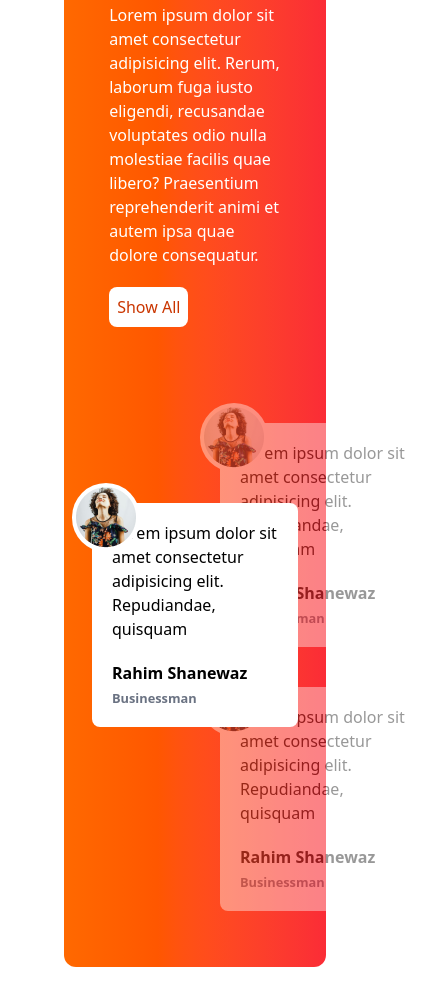
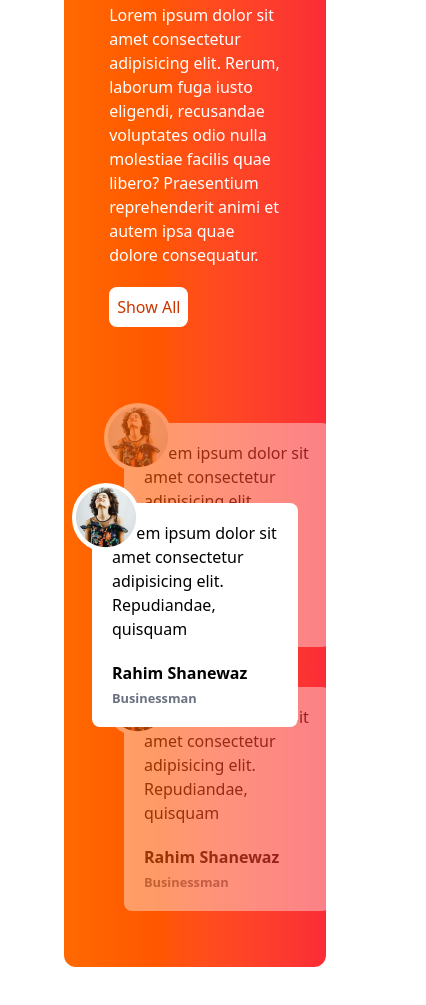
Before and after one commit to rahim4shanewaz/Tailwind-open, a plain HTML site: page index.html in a window 390 px wide. Shown: the part 4160-5165 px from the top of the page, 426 px wide, since content can reach past the window. Drawn offline with nearby package versions, Linux system fonts and the light colour scheme.

Commit message:
position adjusted for responsive

```diff
--- a/index.html
+++ b/index.html
@@ -161,7 +161,7 @@
 
                 <!--middle card-->
 
-                   <div class="relative h-56 bg-white text-black rounded-lg w-full md:w-3/4 flex items-center px-5 opacity-40 left-32">
+                   <div class="relative h-56 bg-white text-black rounded-lg w-full md:w-3/4 flex items-center px-5 opacity-40 left-8 lg:left-32">
                     <div class="absolute -top-5 -left-5 bg-white rounded-full">
                         <img class="p-1" src="/images/client.png" alt="">
                     </div>
@@ -177,7 +177,7 @@
 
 
               <!--bottom card-->
-                 <div class="relative h-56 top-10 bg-white text-black rounded-lg w-full md:w-3/4 left-32 flex items-center px-5 opacity-40">
+                 <div class="relative h-56 top-10 bg-white text-black rounded-lg w-full md:w-3/4 left-8 lg:left-32 flex items-center px-5 opacity-40 ">
                     <div class="absolute -top-5 -left-5 bg-white rounded-full">
                         <img class="p-1" src="/images/client.png" alt="">
                     </div>
```
